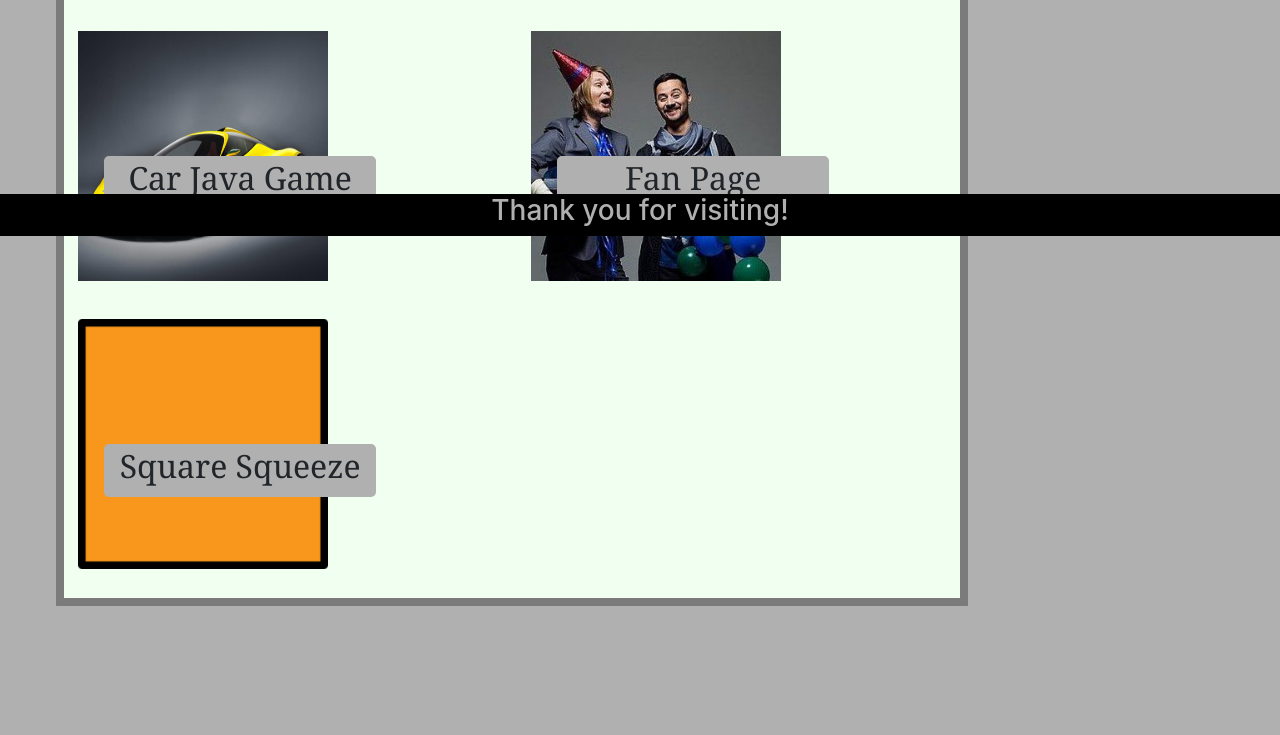
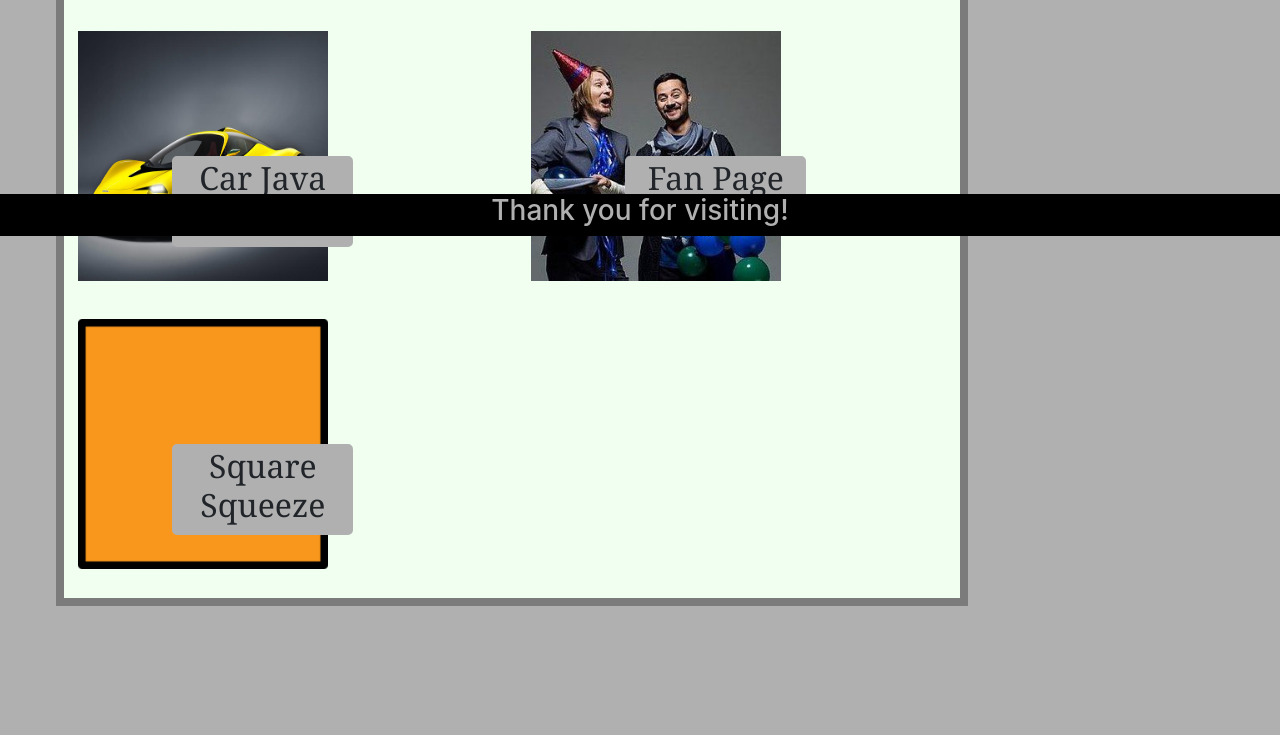
Before and after one commit to ErikDono/homework2, a plain HTML site: page portfolio.html in a window 1280 px wide. Shown: the part 564-1299 px from the top of the page. Drawn offline with nearby package versions, Linux system fonts and the light colour scheme.

Commit message:
final final

```diff
--- a/assets/style.css
+++ b/assets/style.css
@@ -90,7 +90,9 @@ position: fixed;
 
 .thumbnail {
     position: relative;
-    /* margin-right: 5%; *im trying to move the photo over a bit, as when its resized it stretches over/
+    /* top: auto;
+    right: auto; */
+    /* margin-right: 5%;<<< *im trying to move the photo over a bit, as when its resized the caption stretches over/
     /* margin-left: 10%; * i am trying to move the .caption absolute position over a bit*/
 }
 
@@ -98,9 +100,11 @@ position: fixed;
     position: absolute;
     text-align: center;
     top: 50%;
-    left: 10%;
-    right: 15%;
-    width: 60%;
+    left: 50%;
+    margin-left: -25%;
+    margin-right: -25%;
+    right:50%;
+    width: 40%;
     border: solid;
     border-color: #B0B0B0;
     background-color: #B0B0B0;
```
Also changed, not shown: 1 other file.
